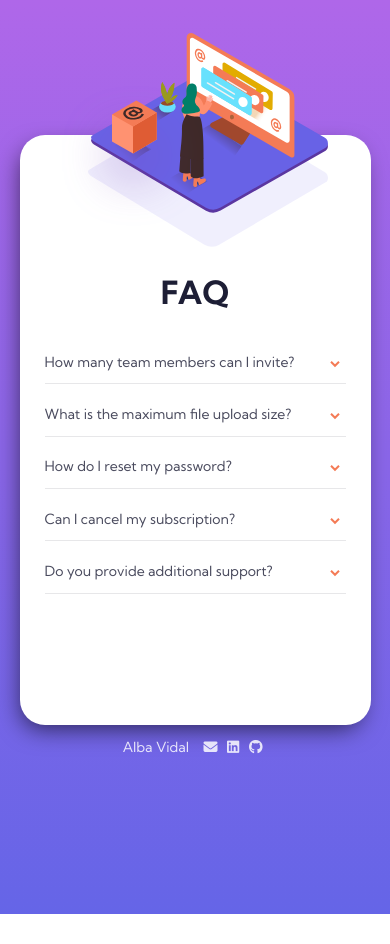
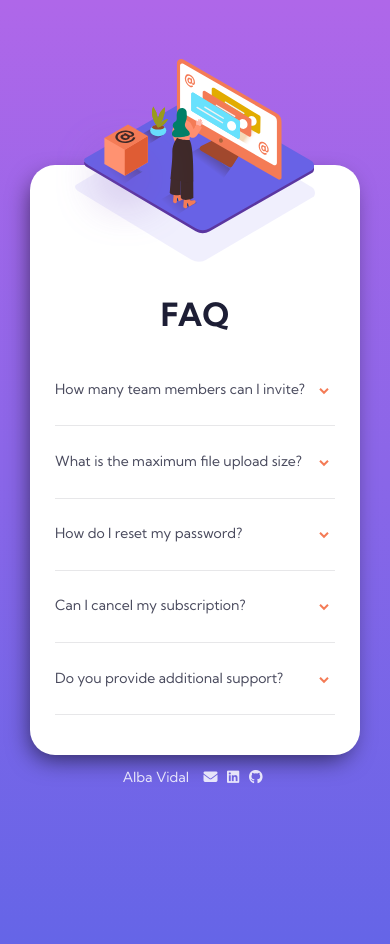
Before and after one commit to albavidalm/FAQ-accordion-card, a website: page index.html in a window 390 px wide. Before the commit the page ends 914 px from the top, so only its background shows below. Drawn offline with Linux system fonts and the light colour scheme.

Commit message:
Add mobile max-width

```diff
--- a/scss/core/_mixins.scss
+++ b/scss/core/_mixins.scss
@@ -0,0 +1,10 @@
+@mixin mobile {
+  @media all and (max-width: 375px) {
+    @content;
+  }
+}
+@mixin desktop {
+  @media all and (min-width: 1440px) {
+    @content;
+  }
+}
--- a/scss/layout/_accordion.scss
+++ b/scss/layout/_accordion.scss
@@ -1,9 +1,12 @@
 .accordion {
   z-index: 300;
   width: 100%;
+  height: 100%;
+  display: flex;
+  flex-direction: column;
+  justify-content: space-evenly;
 }
 .question {
-  padding-top: 10px;
   font-weight: 400;
   font-size: 14px;
   color: $colorquestion;
@@ -21,7 +24,7 @@
   }
 }
 .answer {
-  padding-bottom: 10px;
+  margin-top: -10px;
   padding-right: 22px;
   font-weight: 400;
   font-size: $fsize;
--- a/scss/layout/_body.scss
+++ b/scss/layout/_body.scss
@@ -1,7 +1,7 @@
 body {
   width: 100%;
   height: 100vh;
-  margin: 30px 0 40px 0;
+  margin: 60px 0 40px 0;
   overflow: hidden;
   background: $gradient;
   font-family: $font;
--- a/scss/layout/_containerbox.scss
+++ b/scss/layout/_containerbox.scss
@@ -1,6 +1,7 @@
 .containerbox {
   background-color: white;
   width: 90vw;
+  max-width: 330px;
   height: 70vh;
   padding: 25px;
   border-radius: 25px;
@@ -13,11 +14,12 @@
 .logo {
   display: flex;
   flex-direction: column;
-  align-items: flex-end;
+  align-items: center;
   position: absolute;
   &__front {
     z-index: 200;
-    transform: translateY(-65%);
+    margin-left: -20px;
+    transform: translateY(-70%) scale(1.05);
   }
   &__back {
     z-index: 100;
```
Also changed, not shown: package.json (added, +19 -0 lines), scss/main.css, 1 other file.
